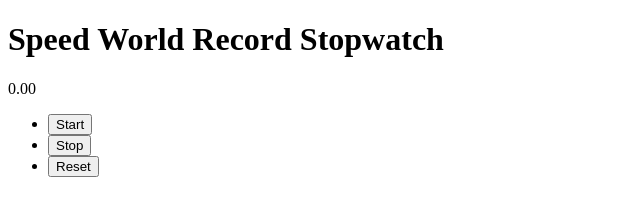
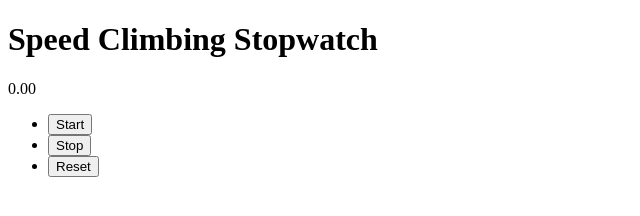
Before and after one commit to Daemon19/speed-climbing-stopwatch, a plain HTML site: page index.html in a window 1280 px wide. Shown: the whole page, without its empty margins (0-640 px from the left). Drawn offline with Linux system fonts and the light colour scheme.

Commit message:
change page header text

```diff
--- a/index.html
+++ b/index.html
@@ -11,7 +11,7 @@
 <body>
 
     <header>
-        <h1>Speed World Record Stopwatch</h1>
+        <h1>Speed Climbing Stopwatch</h1>
     </header>
 
     <main>
```
